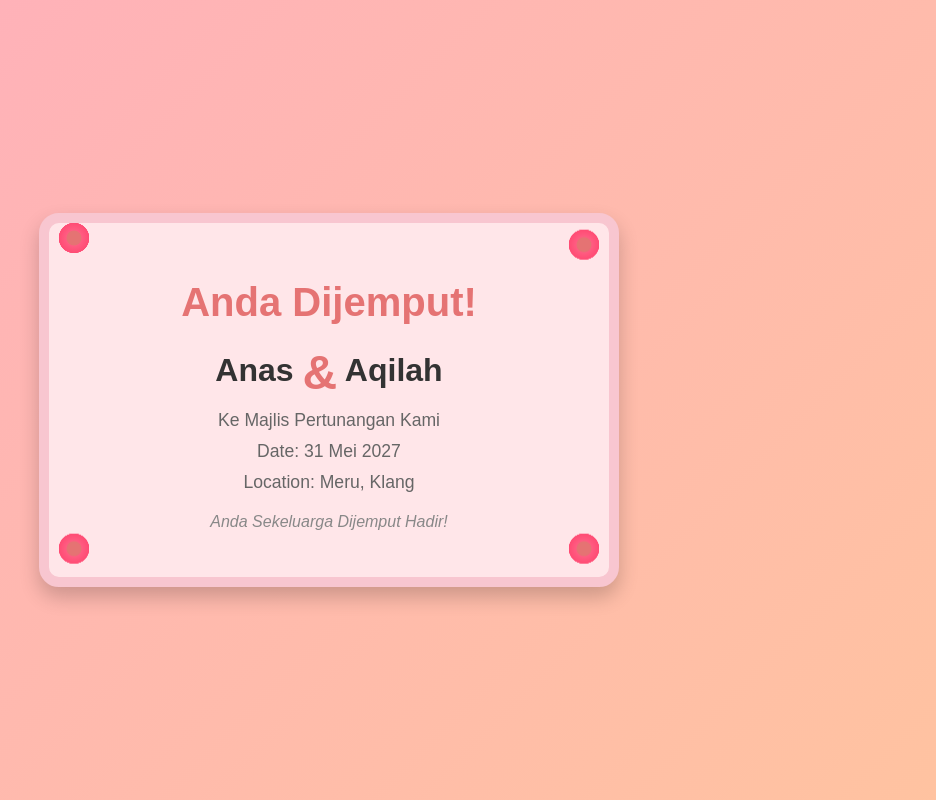
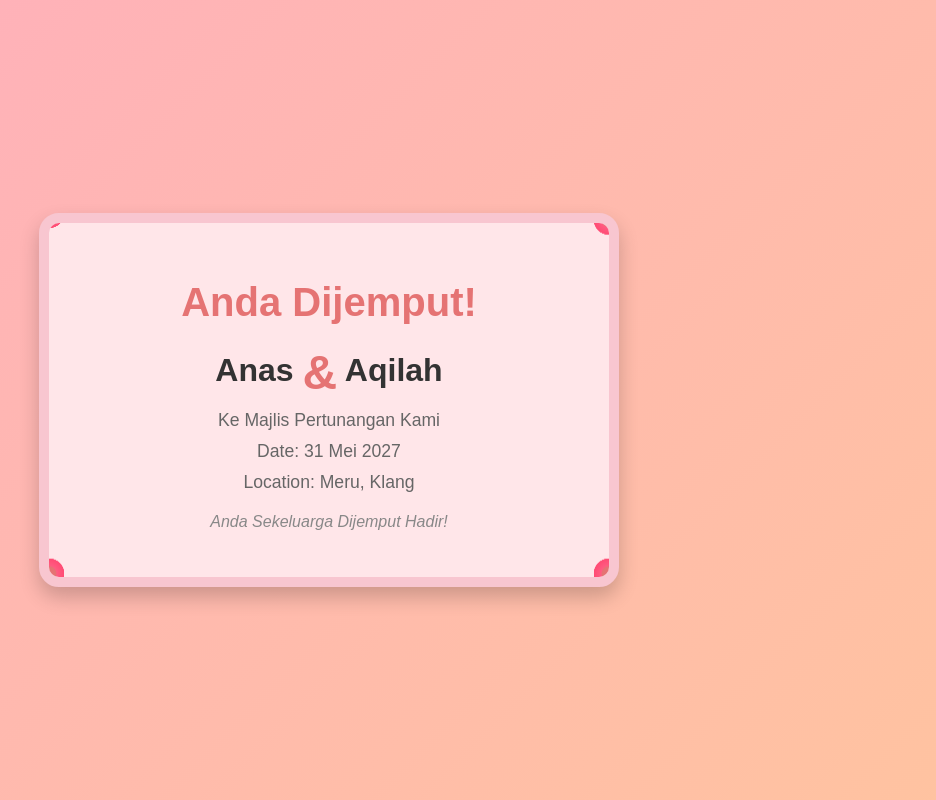
Before and after one commit to Anas-0110/mine, a plain HTML site: page index.html in a window 1280 px wide. Shown: the whole page, without its empty margins (311-1247 px from the left). Drawn offline with Linux system fonts and the light colour scheme.

Commit message:
Update style.css

```diff
--- a/style.css
+++ b/style.css
@@ -92,28 +92,28 @@ body {
     animation: float 10s infinite ease-in-out;
 }
 
-/* Position flowers at the specified locations */
+/* Position flowers in the corners, slightly adjusted */
 .flower-1 {
-    top: 10px;
-    left: 10px;
+    top: -15px; /* Adjust flower position */
+    left: -15px; /* Adjust flower position */
     animation-delay: 0s;
 }
 
 .flower-2 {
-    top: 10px;
-    right: 10px;
+    top: -15px; /* Adjust flower position */
+    right: -15px; /* Adjust flower position */
     animation-delay: 3s;
 }
 
 .flower-3 {
-    bottom: 10px;
-    right: 10px;
+    bottom: -15px; /* Adjust flower position */
+    right: -15px; /* Adjust flower position */
     animation-delay: 3s;
 }
 
 .flower-4 {
-    bottom: 10px;
-    left: 10px;
+    bottom: -15px; /* Adjust flower position */
+    left: -15px; /* Adjust flower position */
     animation-delay: 3s;
 }
 
```
